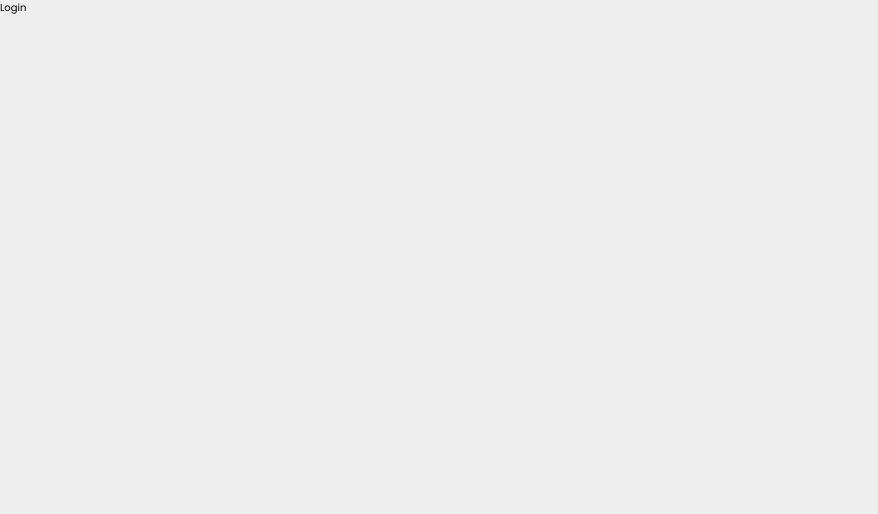
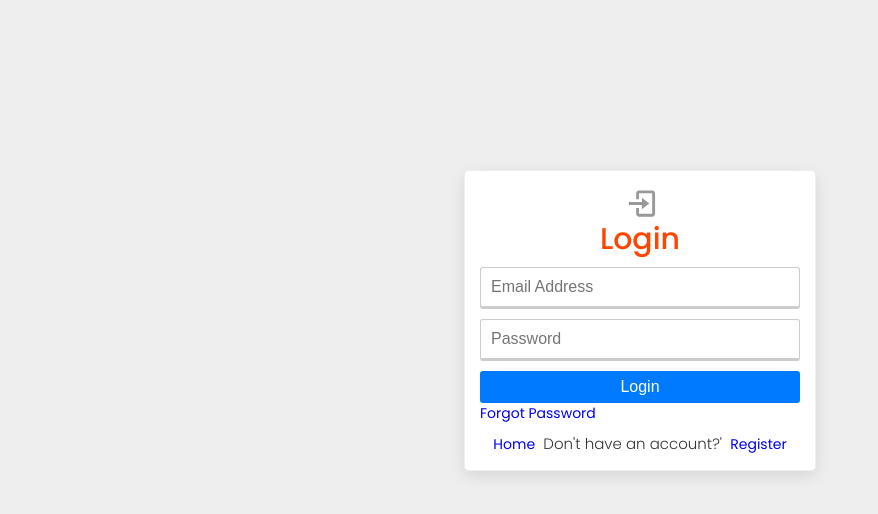
Before and after one commit to taylorericson/inventory-management-app, a React (Create React App) app in the folder frontend/: page /login in a window 1280 px wide. Shown: the top 514 px of the page, without its empty margins (0-878 px from the left). Built offline with nearby package versions, Linux system fonts and the light colour scheme.

Commit message:
create Login component with styling

```diff
--- a/frontend/src/pages/auth/Login.js
+++ b/frontend/src/pages/auth/Login.js
@@ -1,7 +1,47 @@
 import React from "react";
+import styles from "./auth.module.css";
+import { BiLogIn } from "react-icons/bi";
+import Card from "../../components/card/Card";
+import { Link } from "react-router-dom";
 
 const Login = () => {
-  return <div>Login</div>;
+  return (
+    <div className={`container ${styles.auth}`}>
+      <Card>
+        <div className={styles.form}>
+          <div className="--flex-center">
+            <BiLogIn size={35} color="#999" />
+          </div>
+          <h2>Login</h2>
+
+          <form>
+            <input
+              type="text"
+              placeholder="Email Address"
+              required
+              name="email"
+            />
+            <input
+              type="password"
+              placeholder="Password"
+              required
+              name="password"
+            />
+            <button type="submit" className="--btn --btn-primary --btn-block">
+              Login
+            </button>
+          </form>
+          <Link to="/forgot">Forgot Password</Link>
+
+          <span className={styles.register}>
+            <Link to="/">Home</Link>
+            <p>&nbsp; Don't have an account?' &nbsp;</p>
+            <Link to="/register">Register</Link>
+          </span>
+        </div>
+      </Card>
+    </div>
+  );
 };
 
 export default Login;
```
